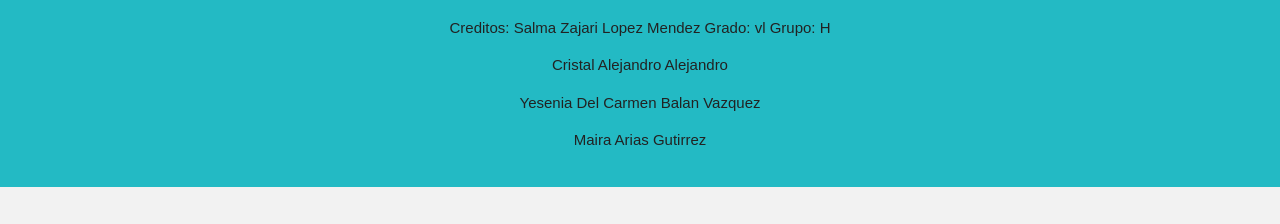
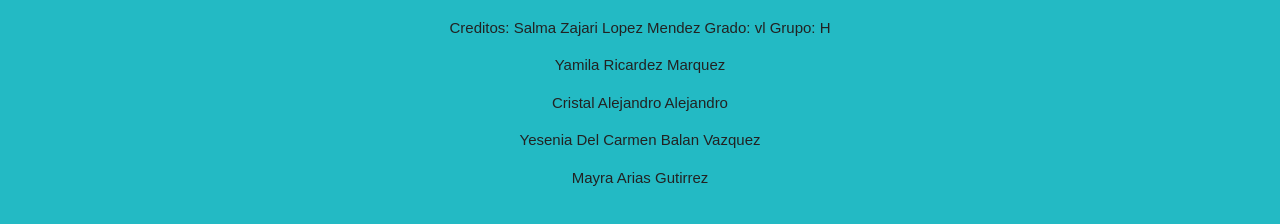
Before and after one commit to maria234m/maria234m.github.io, a plain HTML site: page conocenos.html in a window 1280 px wide. Shown: the part 998-1222 px from the top of the page. Before the commit the page ends 1185 px from the top, so only its background shows below. Drawn offline with Linux system fonts and the light colour scheme.

Commit message:
modifique algunas lineas y agregue otras

```diff
--- a/conocenos.html
+++ b/conocenos.html
@@ -83,9 +83,10 @@
 
            <hr color="yellow" size= 5 width=""/>
            <center><img src= "img/logocyte.png"Width=70 height=50>&ensp;&ensp;Arte Profesional, Copyright &copy; Comalcalco; Tabasco; Mexico 2025<br><p>Creditos: Salma Zajari Lopez Mendez Grado: vl Grupo: H</p>
-            <p> Cristal Alejandro Alejandro  </p>
+            <p> Yamila Ricardez Marquez </p>
+             <p> Cristal Alejandro Alejandro  </p>
             <p>  Yesenia Del Carmen Balan Vazquez </p>
-            <p> Maira Arias Gutirrez </p>
+            <p> Mayra Arias Gutirrez </p>
          </div>
 
     </footer>
```
Also changed, not shown: index.html (+2 -1 lines), servicios.html (+2 -1 lines).
